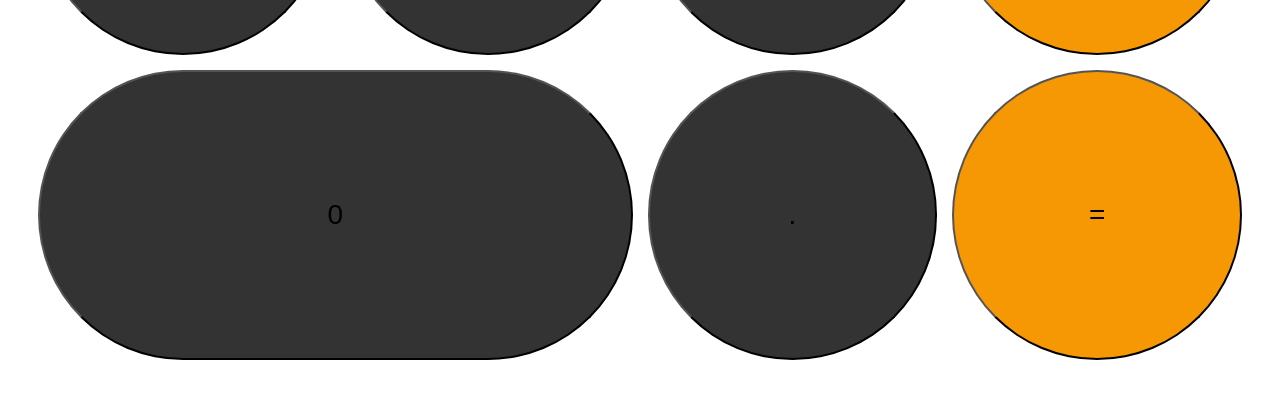
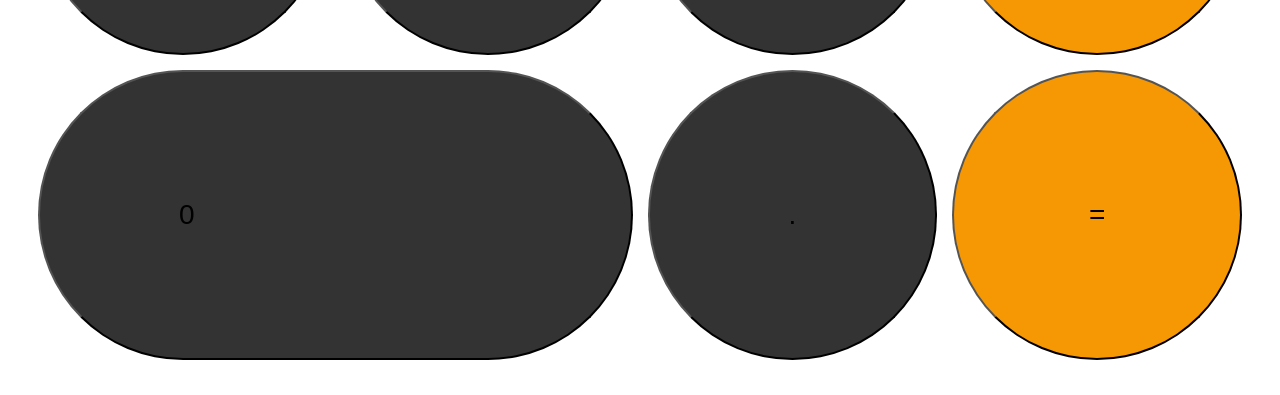
Before and after one commit to Toshimichi0915/calculator, a Next.js app: page / in a window 1280 px wide. Shown: the part 1381-1776 px from the top of the page. Built offline with nearby package versions, Linux system fonts and the light colour scheme.

Commit message:
Change location of zero

```diff
--- a/pages/index.tsx
+++ b/pages/index.tsx
@@ -117,7 +117,11 @@ function Buttons() {
       <button className={buttonStyles.item} onClick={() => input(2)}>2</button>
       <button className={buttonStyles.item} onClick={() => input(3)}>3</button>
       <button className={buttonStyles.item} onClick={() => operate("+", (a, b) => a + b)}>+</button>
-      <button className={classNames(buttonStyles.item, buttonStyles.zero)} onClick={() => input(0)}>0</button>
+      <button className={classNames(buttonStyles.item, buttonStyles.zero)} onClick={() => input(0)}><span style={{
+        display: "grid",
+        width: "calc(50% - 7.5px)",
+        placeItems: "center",
+      }}>0</span></button>
       <button className={buttonStyles.item} onClick={() => { if (!state.decimal) { state.decimal = 1 } }}>.</button>
       <button className={buttonStyles.item} onClick={() => operate(null, null)}>=</button>
     </div >
```
